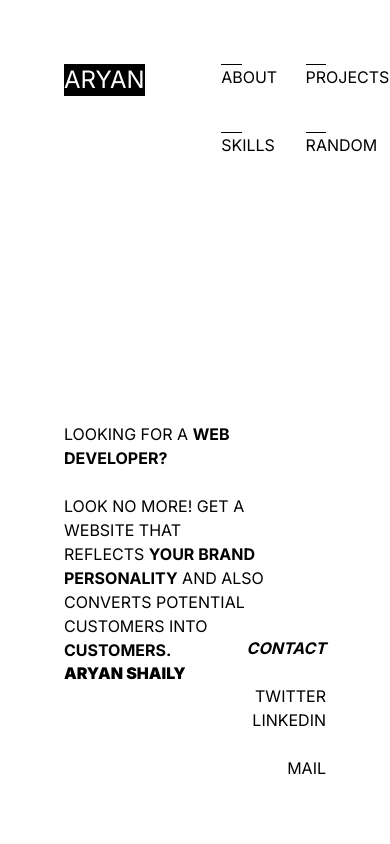
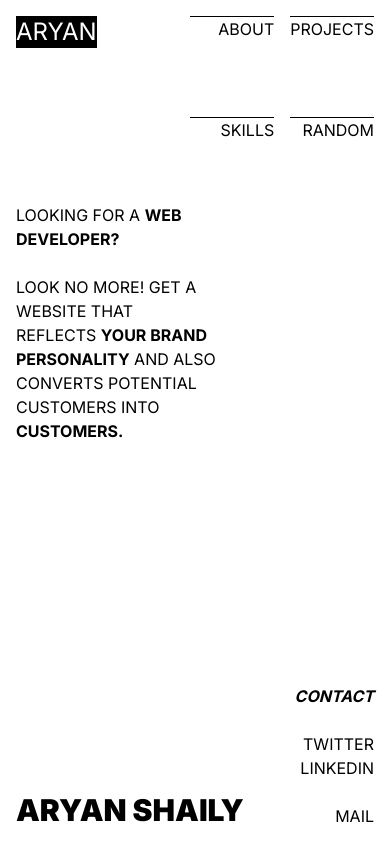
Before and after one commit to light-200/aryan-shaily, a Next.js app: page / in a window 390 px wide. Built offline with nearby package versions, Linux system fonts and the light colour scheme.

Commit message:
fix/homepage responsive 👷🏾

```diff
--- a/app/page.tsx
+++ b/app/page.tsx
@@ -6,7 +6,7 @@ export default function Index() {
   return (
     <PageWrapper>
       <Menu />
-      <p className="uppercase md:text-2xl row-start-4 selection:bg-black col-span-4">
+      <p className="uppercase md:text-2xl xl:row-start-4 selection:bg-black col-span-2 xl:col-span-4 ">
         LOOKING FOR A <strong>WEB DEVELOPER?</strong>
         <br />
         <br />
@@ -16,7 +16,7 @@ export default function Index() {
         <br />
         CONVERTS POTENTIAL CUSTOMERS INTO <strong>CUSTOMERS.</strong>
       </p>
-      <span className="row-start-6 md:text-8xl xl:text-9xl font-black col-span-4 whitespace-nowrap">
+      <span className="grid place-content-end justify-start row-start-3 col-span-2 lg:row-start-6 text-3xl md:text-8xl xl:text-9xl font-black lg:col-span-4 whitespace-nowrap">
         ARYAN SHAILY
       </span>
       <Contact />
--- a/components/Contact/Contact.tsx
+++ b/components/Contact/Contact.tsx
@@ -5,7 +5,7 @@ interface ContactProps {}
 
 const Contact: FunctionComponent<ContactProps> = () => {
   return (
-    <div className="row-start-5 col-start-5 row-span-2 w-60 justify-self-end content-end xl:text-2xl md:text-xl grid text-right">
+    <div className="row-start-3 col-start-3 lg:row-start-5 lg:col-start-5 lg:row-span-2 w-full lg:w-60 justify-self-end content-end xl:text-2xl md:text-xl grid text-right">
       <h3>
         <strong>
           <i>CONTACT</i>
--- a/components/Menu/Menu.tsx
+++ b/components/Menu/Menu.tsx
@@ -5,7 +5,7 @@ interface MenuProps {}
 
 const Menu: FunctionComponent<MenuProps> = () => {
   return (
-    <div className="grid grid-cols-2 grid-rows-2 gap-4 gap-x-16 col-start-4 col-span-2 justify-self-end">
+    <div className="grid grid-cols-2 grid-rows-2 gap-4 lg:gap-x-16 col-start-2 lg:col-start-4 col-span-2 justify-self-end">
       <Button>ABOUT</Button>
       <Button>PROJECTS</Button>
       <Button>SKILLS</Button>
--- a/components/PageWrapper.tsx
+++ b/components/PageWrapper.tsx
@@ -10,7 +10,7 @@ export default function PageWrapper({
   return (
     <>
       <motion.main
-        className="grid grid-rows-6 grid-cols-5 min-h-screen p-16 h-screen"
+        className="grid grid-cols-3 lg:grid-rows-6 lg:grid-cols-5 min-h-screen p-4 lg:p-16 h-screen w-screen max-w-[1920px] xl:m-auto"
         initial={{ opacity: 0, y: 20 }}
         animate={{ opacity: 1, y: 0 }}
         exit={{ opacity: 0, y: 20 }}
```
